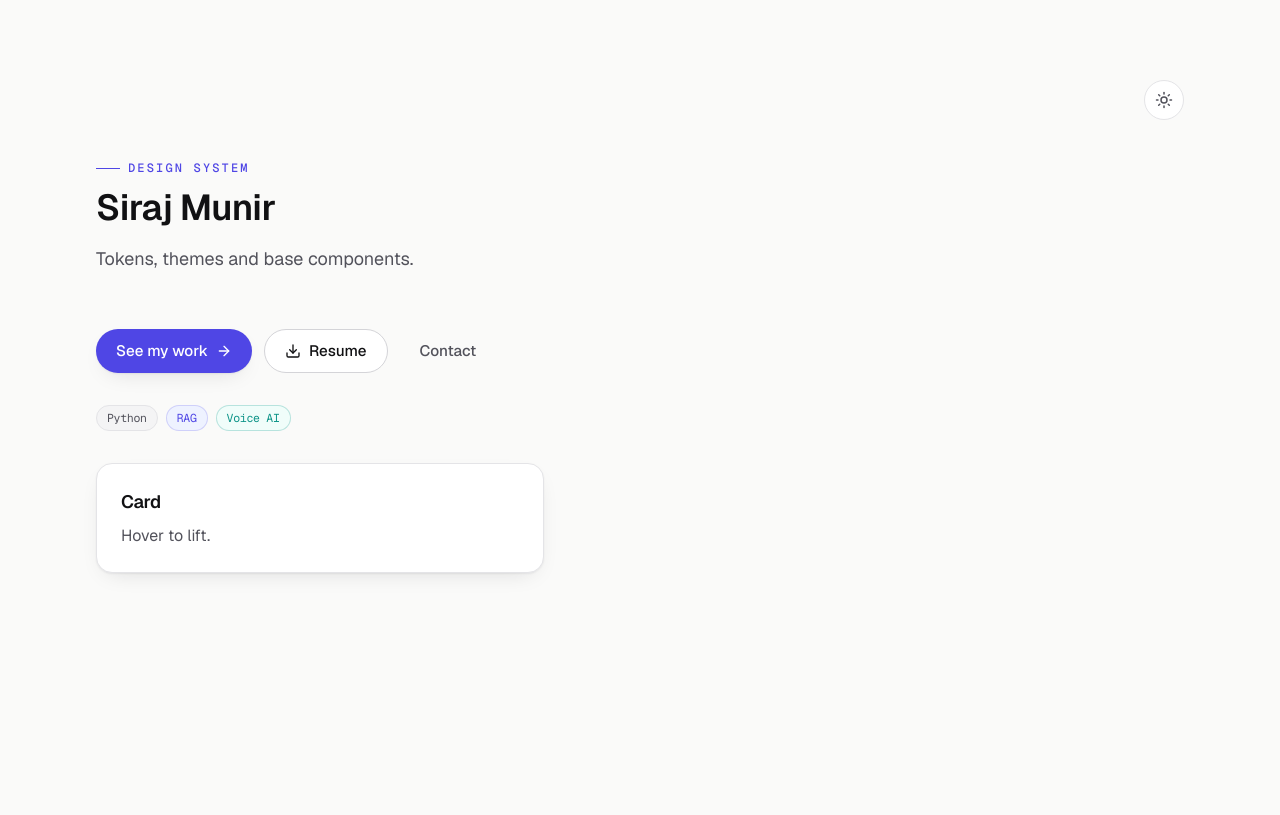
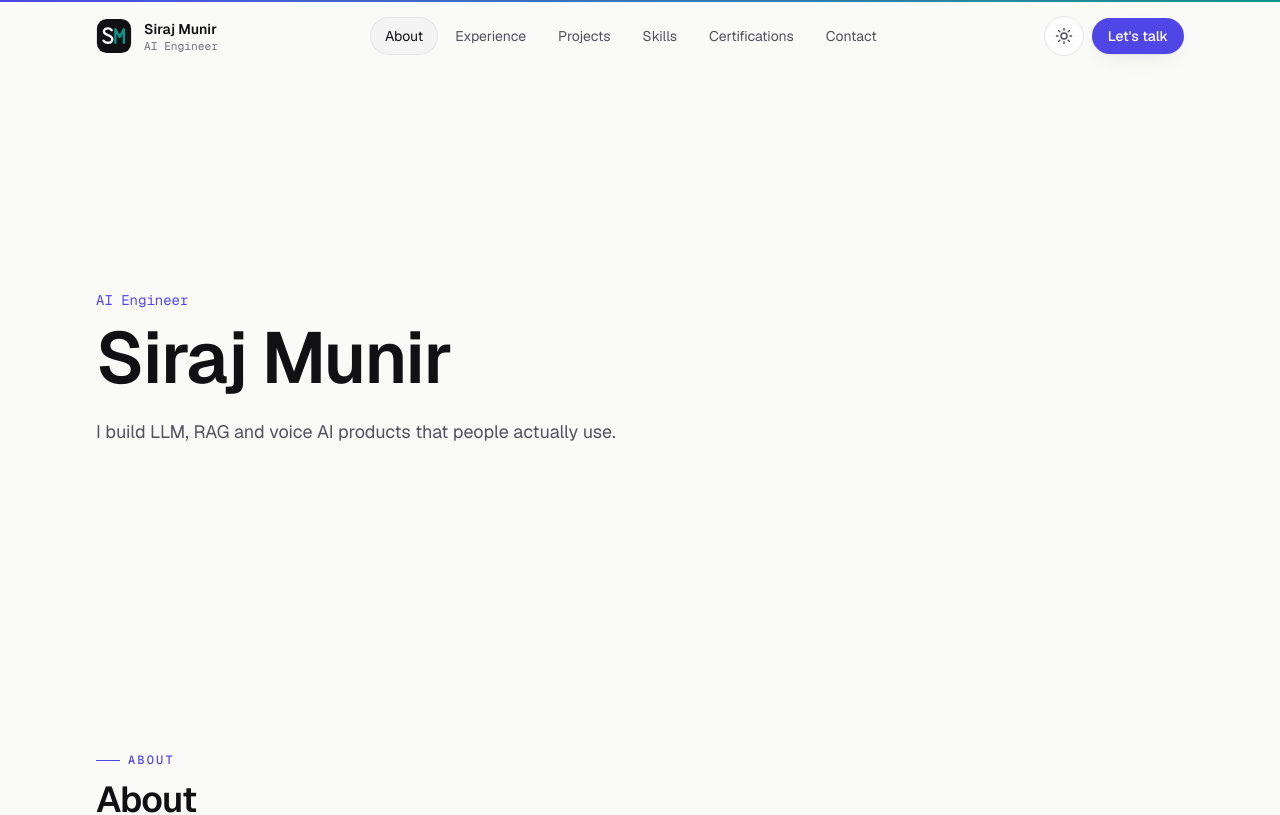
Before and after one commit to SirajMunir10/portfolio, a Next.js app: page / in a window 1280 px wide. Shown: the top 815 px of the page. Built offline with nearby package versions, Linux system fonts and the light colour scheme.

Commit message:
feat(layout): add footer, skip link and page shell
Root layout now renders the skip link, progress bar, header, main landmark and footer. Placeholder sections stand in until each section branch lands.

```diff
--- a/src/app/layout.tsx
+++ b/src/app/layout.tsx
@@ -1,5 +1,9 @@
 import type { Metadata, Viewport } from 'next'
 import { Geist, Geist_Mono } from 'next/font/google'
+import { Footer } from '@/components/layout/Footer'
+import { Header } from '@/components/layout/Header'
+import { ScrollProgress } from '@/components/layout/ScrollProgress'
+import { SkipLink } from '@/components/layout/SkipLink'
 import { ThemeScript } from '@/components/theme/ThemeScript'
 import './globals.css'
 
@@ -29,7 +33,15 @@ export default function RootLayout({ children }: LayoutProps<'/'>) {
       <head>
         <ThemeScript />
       </head>
-      <body>{children}</body>
+      <body id="top">
+        <SkipLink />
+        <ScrollProgress />
+        <Header />
+        <main id="main" tabIndex={-1} className="outline-none">
+          {children}
+        </main>
+        <Footer />
+      </body>
     </html>
   )
 }
--- a/src/app/page.tsx
+++ b/src/app/page.tsx
@@ -1,40 +1,32 @@
-import { ArrowRight, Download } from 'lucide-react'
-import { ThemeToggle } from '@/components/theme/ThemeToggle'
-import { Badge } from '@/components/ui/Badge'
-import { Button, ButtonLink } from '@/components/ui/Button'
-import { Card } from '@/components/ui/Card'
 import { SectionHeading } from '@/components/ui/SectionHeading'
+import { navigation } from '@/content/navigation'
+import { profile } from '@/content/profile'
 
+/** Temporary layout: each section is a placeholder until its own branch replaces it. */
 export default function HomePage() {
   return (
-    <main className="container-page py-20">
-      <div className="mb-10 flex justify-end">
-        <ThemeToggle />
-      </div>
-      <SectionHeading
-        eyebrow="Design system"
-        title="Siraj Munir"
-        description="Tokens, themes and base components."
-      />
-      <div className="flex flex-wrap gap-3">
-        <ButtonLink href="#work">
-          See my work{' '}
-          <ArrowRight className="size-4 transition-transform group-hover/button:translate-x-0.5" />
-        </ButtonLink>
-        <Button variant="secondary">
-          <Download className="size-4" /> Resume
-        </Button>
-        <Button variant="ghost">Contact</Button>
-      </div>
-      <div className="mt-8 flex flex-wrap gap-2">
-        <Badge>Python</Badge>
-        <Badge tone="accent">RAG</Badge>
-        <Badge tone="teal">Voice AI</Badge>
-      </div>
-      <Card interactive className="mt-8 max-w-md p-6">
-        <h3 className="text-lg font-semibold">Card</h3>
-        <p className="mt-2 text-muted">Hover to lift.</p>
-      </Card>
-    </main>
+    <>
+      <section className="container-page flex min-h-[80dvh] flex-col justify-center pt-24">
+        <p className="font-mono text-sm text-accent">{profile.role}</p>
+        <h1 className="mt-3 text-5xl font-semibold tracking-tight md:text-7xl">{profile.name}</h1>
+        <p className="mt-6 max-w-xl text-lg text-muted">{profile.headline}</p>
+      </section>
+      {navigation.map((item) => (
+        <section
+          key={item.id}
+          id={item.id}
+          aria-labelledby={`${item.id}-title`}
+          className="container-page py-28"
+        >
+          <SectionHeading
+            id={`${item.id}-title`}
+            eyebrow={item.label}
+            title={item.label}
+            description="Coming next."
+          />
+          <div className="h-64 rounded-2xl border border-dashed border-border" />
+        </section>
+      ))}
+    </>
   )
 }
--- /dev/null
+++ b/src/components/layout/Footer.tsx
@@ -0,0 +1,75 @@
+import { ArrowUp, Mail, MapPin } from 'lucide-react'
+import { GitHubIcon, LinkedInIcon } from '@/components/icons/BrandIcons'
+import { navigation } from '@/content/navigation'
+import { profile } from '@/content/profile'
+import { Logo } from './Logo'
+
+const socialClass =
+  'grid size-10 place-items-center rounded-full border border-border text-muted transition-colors hover:border-border-strong hover:text-text'
+
+export function Footer() {
+  return (
+    <footer className="border-t border-border">
+      <div className="container-page grid gap-10 py-12 md:grid-cols-[1.4fr_1fr_auto] md:items-start">
+        <div className="space-y-4">
+          <div className="flex items-center gap-3">
+            <Logo />
+            <div className="leading-tight">
+              <p className="font-semibold text-text">{profile.name}</p>
+              <p className="font-mono text-xs text-subtle">{profile.role}</p>
+            </div>
+          </div>
+          <p className="max-w-sm text-sm text-muted">{profile.headline}</p>
+          <p className="flex items-center gap-2 text-sm text-muted">
+            <MapPin className="size-4" aria-hidden /> {profile.location}
+          </p>
+        </div>
+
+        <nav aria-label="Footer">
+          <ul className="grid grid-cols-2 gap-x-6 gap-y-2 text-sm">
+            {navigation.map((item) => (
+              <li key={item.id}>
+                <a href={`#${item.id}`} className="text-muted transition-colors hover:text-text">
+                  {item.label}
+                </a>
+              </li>
+            ))}
+          </ul>
+        </nav>
+
+        <div className="flex gap-2">
+          <a href={`mailto:${profile.email}`} aria-label="Email" className={socialClass}>
+            <Mail className="size-[18px]" aria-hidden />
+          </a>
+          <a
+            href={profile.socials.github}
+            target="_blank"
+            rel="noopener noreferrer"
+            aria-label="GitHub"
+            className={socialClass}
+          >
+            <GitHubIcon className="size-[18px]" />
+          </a>
+          <a
+            href={profile.socials.linkedin}
+            target="_blank"
+            rel="noopener noreferrer"
+            aria-label="LinkedIn"
+            className={socialClass}
+          >
+            <LinkedInIcon className="size-[18px]" />
+          </a>
+        </div>
+      </div>
+
+      <div className="border-t border-border">
+        <div className="container-page flex flex-col gap-3 py-6 text-xs text-subtle sm:flex-row sm:items-center sm:justify-between">
+          <p>Designed and built by {profile.name}.</p>
+          <a href="#top" className="inline-flex items-center gap-1.5 transition-colors hover:text-text">
+            Back to top <ArrowUp className="size-3.5" aria-hidden />
+          </a>
+        </div>
+      </div>
+    </footer>
+  )
+}
--- /dev/null
+++ b/src/components/layout/SkipLink.tsx
@@ -0,0 +1,11 @@
+/** First focusable element: lets keyboard users jump past the navigation. */
+export function SkipLink() {
+  return (
+    <a
+      href="#main"
+      className="fixed top-3 left-3 z-[80] -translate-y-20 rounded-full bg-accent px-4 py-2 text-sm font-medium text-accent-contrast transition-transform focus:translate-y-0"
+    >
+      Skip to content
+    </a>
+  )
+}
```
